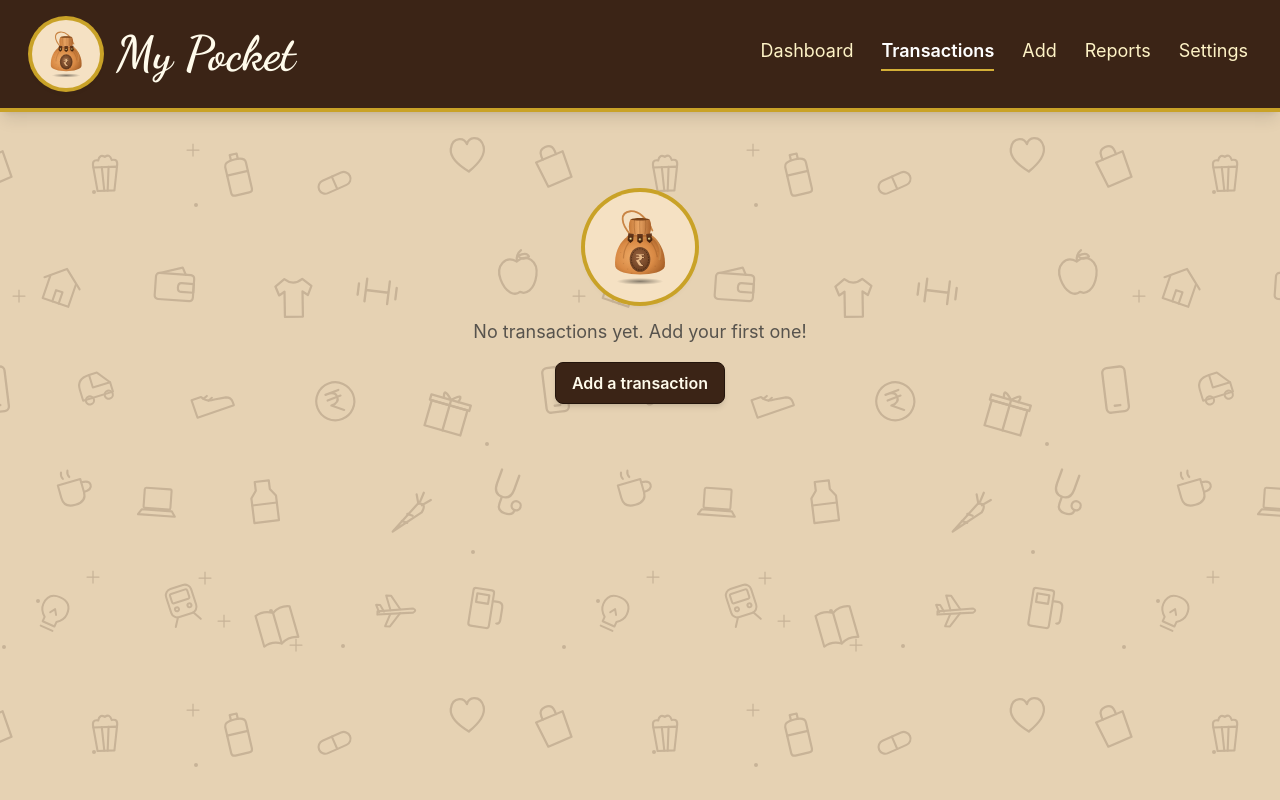
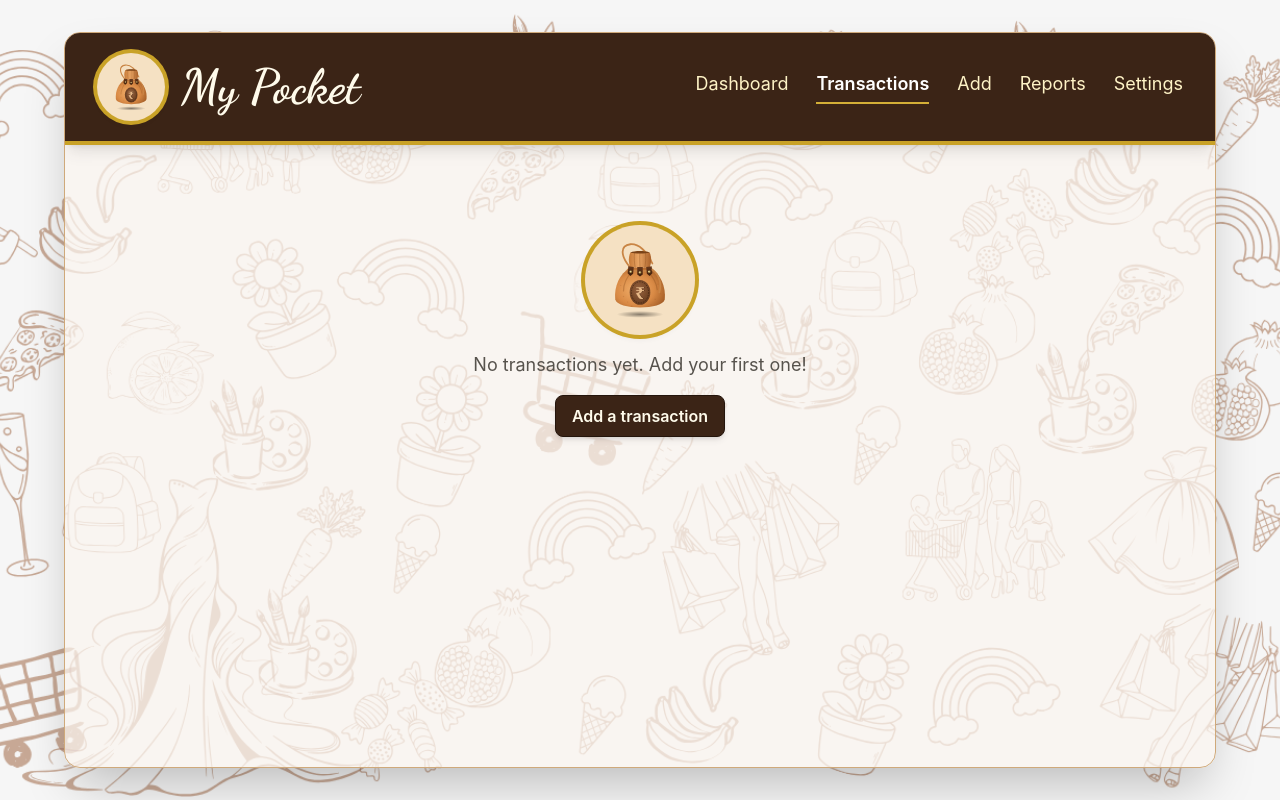
Before and after one commit to mariadesousasfx71-source/my-pocket, a React (Vite) app: page /transactions in a window 1280 px wide. Built offline with nearby package versions, Linux system fonts and the light colour scheme.

Commit message:
Centred see-through panel and softer background

```diff
--- a/src/App.jsx
+++ b/src/App.jsx
@@ -10,9 +10,11 @@ import NotFound from "./pages/NotFound";
 
 // The shared layout: the Navbar is drawn once, and only the page
 // inside <main> changes as you move between addresses.
+// Everything sits in one large panel in the centre of the background.
 function App() {
   return (
-    <div className="min-h-screen bg-[#E6D2B3] bg-[url('/doodle.svg')] bg-repeat">
+    <div className="min-h-screen bg-[#F6F6F6] bg-[url('/background.png')] bg-cover bg-center bg-fixed sm:px-6 sm:py-8">
+      <div className="max-w-6xl mx-auto min-h-screen sm:min-h-[calc(100vh-4rem)] bg-[#FBF6EF]/70 sm:rounded-2xl overflow-hidden border border-[#CFA97A] shadow-2xl">
         <Navbar />
         <main className="px-4 py-6 sm:p-8">
           <Routes>
@@ -28,6 +30,7 @@ function App() {
           </Routes>
         </main>
       </div>
+    </div>
   );
 }
 
--- a/src/components/Card.jsx
+++ b/src/components/Card.jsx
@@ -3,7 +3,7 @@
 function Card({ children, className = "" }) {
   return (
     <div
-      className={`bg-[#FCF6EE] border border-[#D9B98F] border-l-[6px] border-l-[#3B2416] rounded-xl shadow-md ${className}`}
+      className={`bg-[#F3E6D3] border border-[#CFA97A] border-l-[6px] border-l-[#3B2416] rounded-xl shadow-md ${className}`}
     >
       {children}
     </div>
--- a/src/utils/styles.js
+++ b/src/utils/styles.js
@@ -1,7 +1,7 @@
 // Tailwind class strings shared by many components, so the look stays consistent
 
 export const inputStyle =
-  "w-full bg-white border border-[#D9B98F] focus:outline-none focus:ring-2 focus:ring-[#C8955F] rounded-lg px-3 py-2";
+  "w-full bg-white border border-[#CFA97A] focus:outline-none focus:ring-2 focus:ring-[#C8955F] rounded-lg px-3 py-2";
 
 export const buttonStyle =
   "inline-block bg-[#3B2416] hover:bg-[#2A190F] text-amber-50 font-semibold border border-[#24150C] shadow-md hover:shadow-lg transition rounded-lg px-4 py-2";
```
Also changed, not shown: public/background.png (added). Lines whose indentation alone changed are shown as unchanged.
